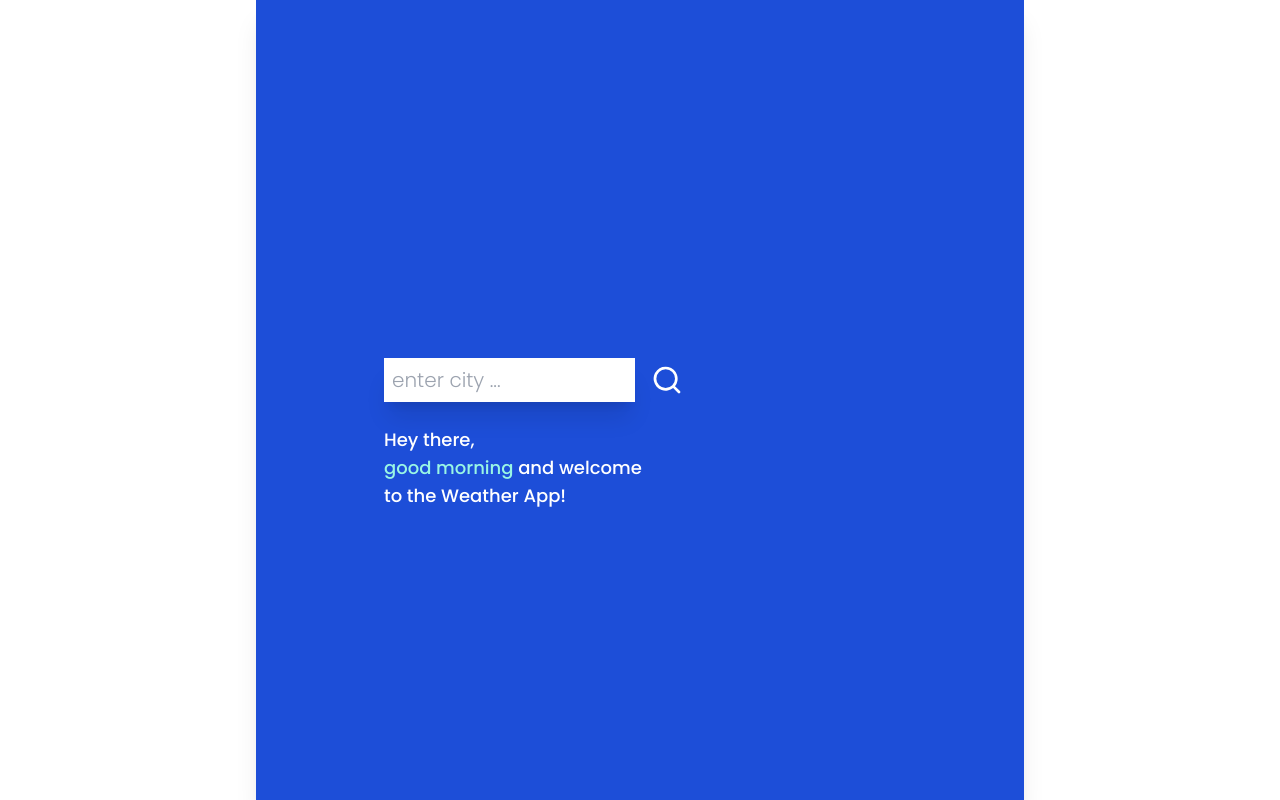
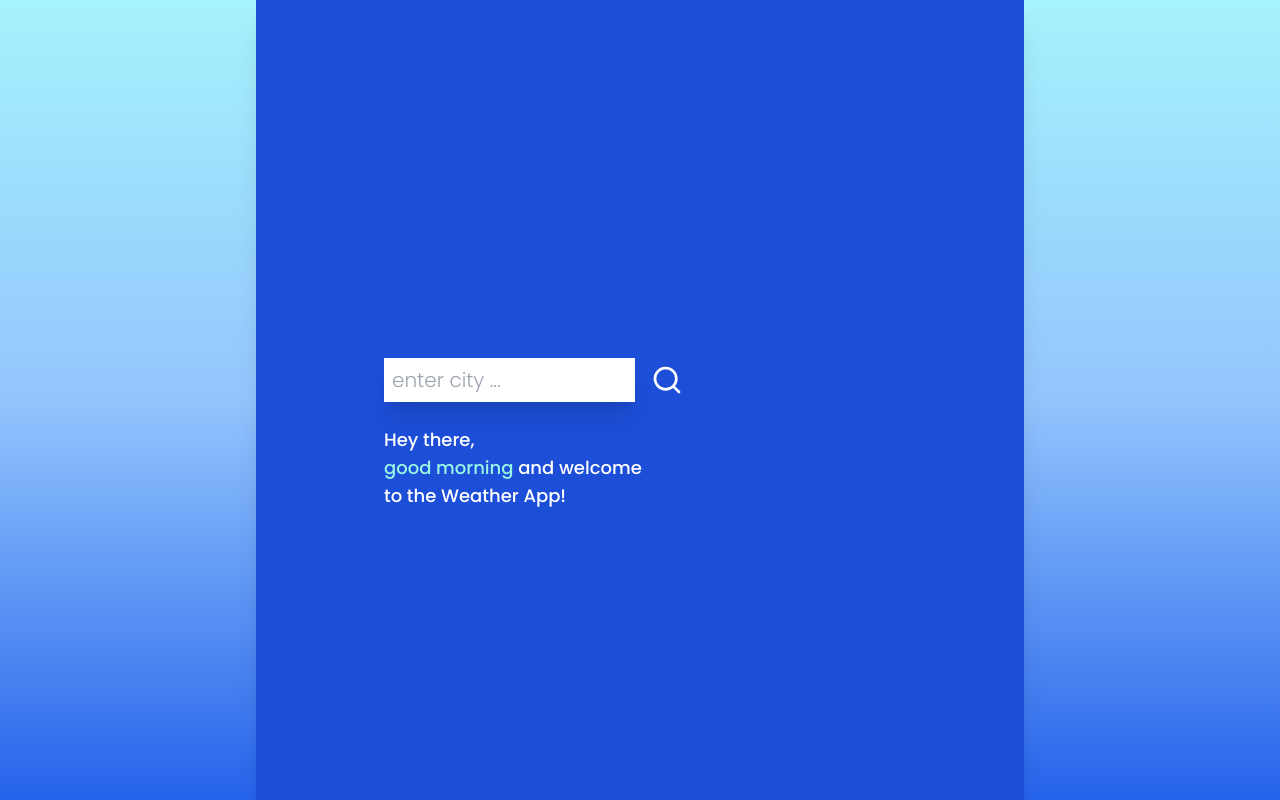
Before and after one commit to sylbaerchen/weather-app, a React (Create React App) app in the folder weather-app/: page / in a window 1280 px wide. Built offline with nearby package versions, Linux system fonts and the light colour scheme; no server answers.

Commit message:
🐛  Fix background (#7)
* 💄 add bg for desktop view

* 🔥 remove credits

```diff
--- a/weather-app/src/App.js
+++ b/weather-app/src/App.js
@@ -72,6 +72,7 @@ if(weatherData.weather[0].main === 'Thunderstorm') {
 
 
   return (
+    <div className='bg-gradient-to-b from-cyan-200 via-blue-300 to-blue-600'>
     <div className={bgStyles}>
       <Inputs
       onchangeHandler={e => setCity(e.target.value)}
@@ -97,7 +98,11 @@ if(weatherData.weather[0].main === 'Thunderstorm') {
        min={Math.round(weatherData.main.temp_min)}/>
       <footer className='flex text-xs text-stone-100 border-2 py-3 px-3 my-8 max-w-fit rounded-md'>
         <hr/>
-        <a href="https://www.flaticon.com/free-icons/sun" title="sun icons">Icons created by DinosoftLabs - Flaticon</a>
+        <ul>
+          <li>
+            <a href="https://www.flaticon.com/free-icons/sun" title="sun icons">Icons created by DinosoftLabs - Flaticon</a>
+          </li>
+        </ul>
       </footer>
      </div>)
      }
@@ -108,6 +113,8 @@ if(weatherData.weather[0].main === 'Thunderstorm') {
      </div>
       }
     </div>
+    </div>
+
      )
   }
 
```
